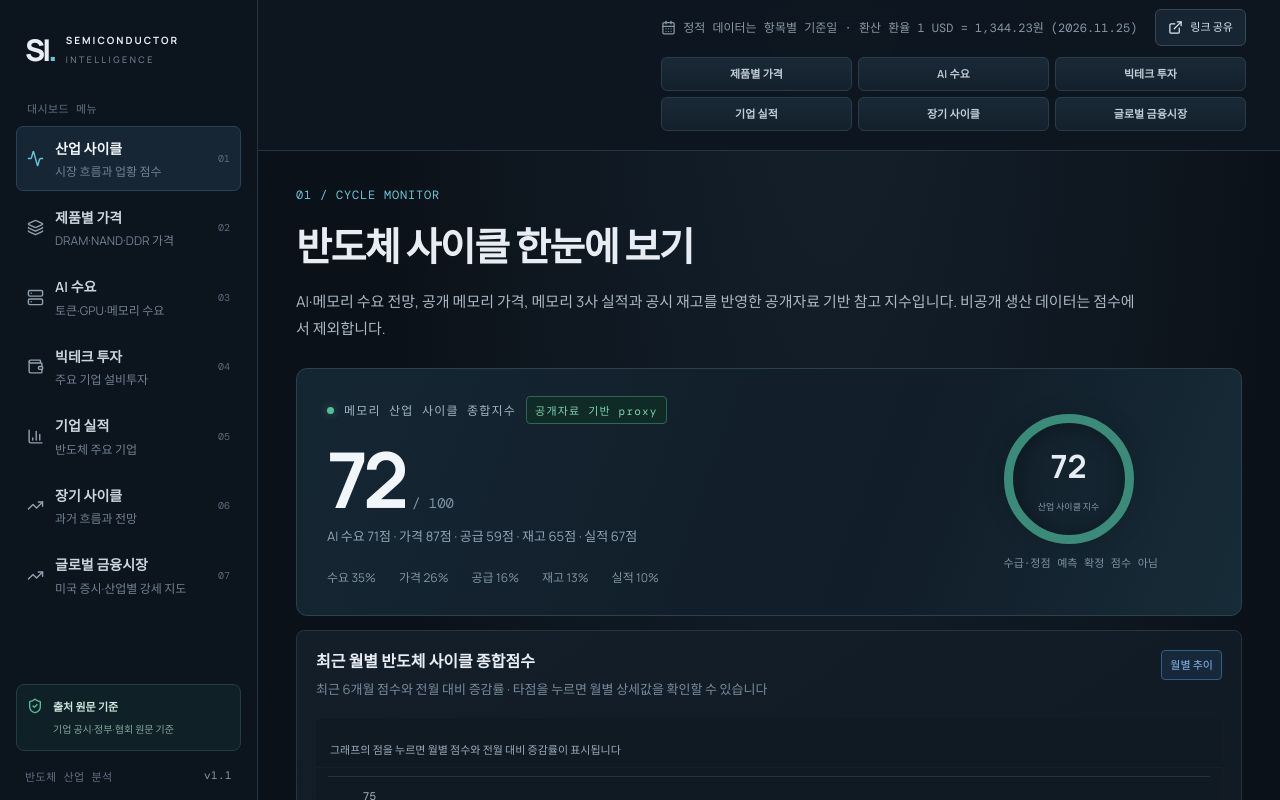
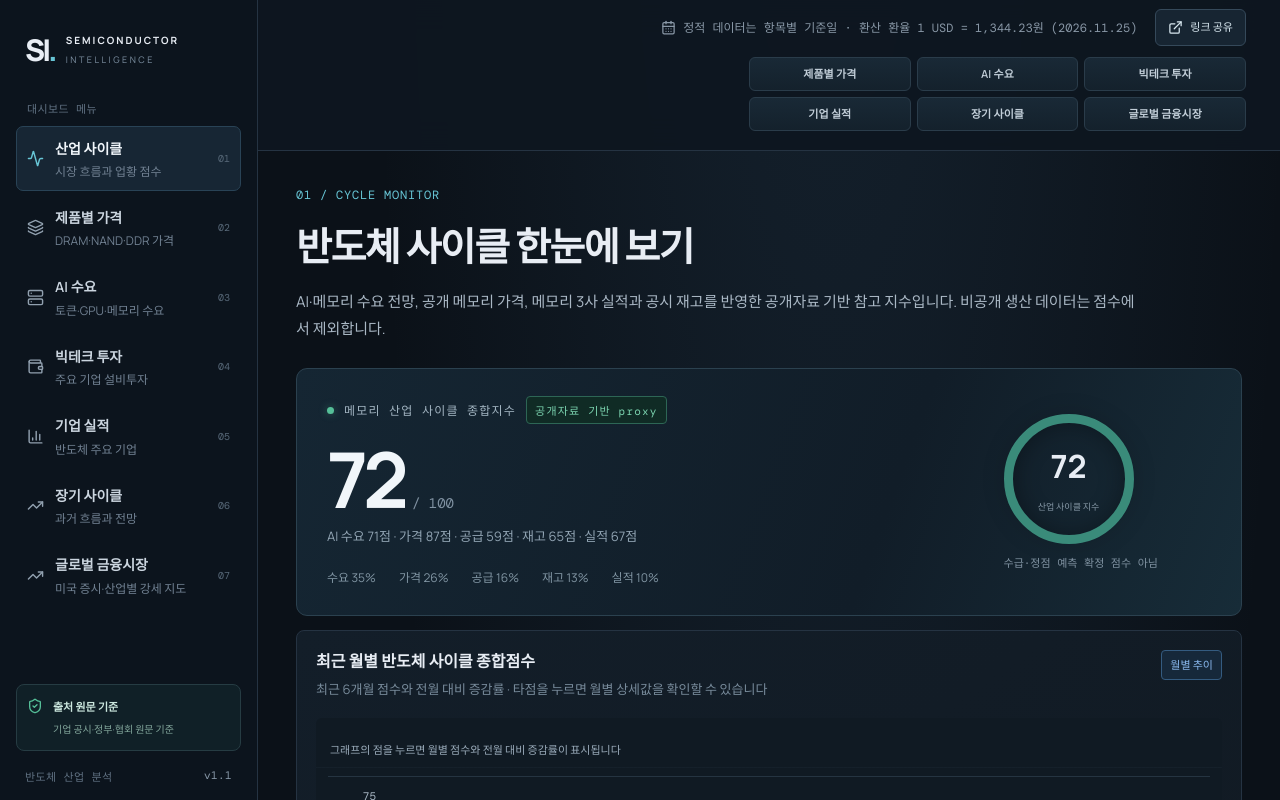
Before and after one commit to chs03220322-creator/semiconductor-intelligence, a React (Vite) app: page / in a window 1280 px wide. Shown: the top 800 px of the page. Built offline with nearby package versions, Linux system fonts and the light colour scheme.

Commit message:
Reduce sheet navigation button widths by fifteen percent

```diff
--- a/src/index.css
+++ b/src/index.css
@@ -266,9 +266,9 @@ p strong{color:var(--em-key);font-weight:750}
 .score-control-grid.compact{grid-template-columns:repeat(3,minmax(0,1fr))}.score-control-grid.compact>section{padding:10px 12px}.score-control-grid.compact .score-weight-control{margin:4px 0 8px}.score-control-note.bottom{margin-top:10px;padding-top:8px;border-top:1px solid #354d5d}@media(max-width:760px){.score-control-grid.compact{grid-template-columns:1fr}}
 
 /* Refined compact two-row sheet navigation */
-.top-sheet-nav{display:grid;grid-template-columns:repeat(3,minmax(0,1fr));gap:6px;max-width:585px;padding:2px 0 10px;margin-left:auto}
+.top-sheet-nav{display:grid;grid-template-columns:repeat(3,minmax(0,1fr));gap:6px;width:85%;max-width:497px;padding:2px 0 10px;margin-left:auto}
 .top-sheet-link{display:flex;align-items:center;justify-content:center;min-width:0;min-height:34px;padding:6px 7px;border:1px solid #2a3c4a;border-radius:6px;background:linear-gradient(180deg,#192936 0%,#14212c 100%);color:#c2ced8;text-align:center;font-size:11px;font-weight:600;letter-spacing:.05px;line-height:1.3;white-space:nowrap;overflow:hidden;text-overflow:ellipsis;transition:background .16s ease,border-color .16s ease,color .16s ease,transform .16s ease}
 .top-sheet-link:hover{background:#203746;border-color:#4d7182;color:#f0f6fa;transform:translateY(-1px)}
 .top-sheet-link:focus-visible{outline:2px solid #78b9c5;outline-offset:2px}
-@media(max-width:760px){.top-sheet-nav{width:100%;max-width:none;grid-template-columns:repeat(3,minmax(0,1fr));gap:5px;padding:2px 0 8px;margin:0}.top-sheet-link{min-height:32px;padding:5px 3px;font-size:10px;border-radius:5px}}
+@media(max-width:760px){.top-sheet-nav{width:85%;max-width:none;grid-template-columns:repeat(3,minmax(0,1fr));gap:5px;padding:2px 0 8px;margin:0 0 0 auto}.top-sheet-link{min-height:32px;padding:5px 3px;font-size:10px;border-radius:5px}}
 @media(max-width:380px){.top-sheet-nav{gap:4px}.top-sheet-link{font-size:9px;padding-inline:2px}}
```
